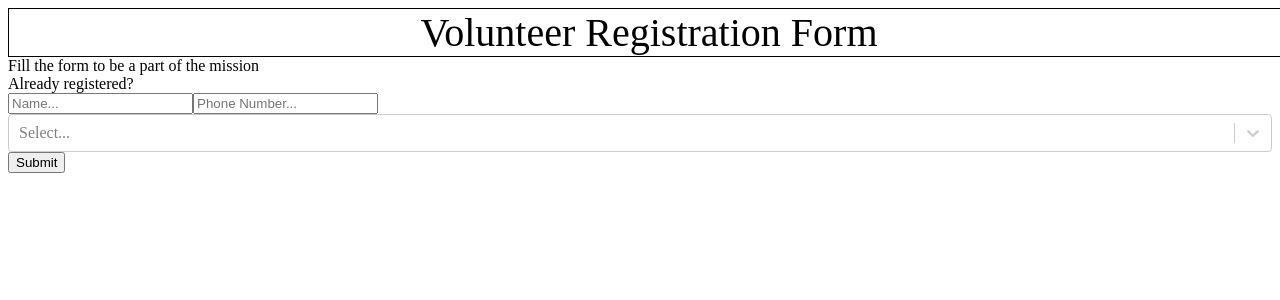
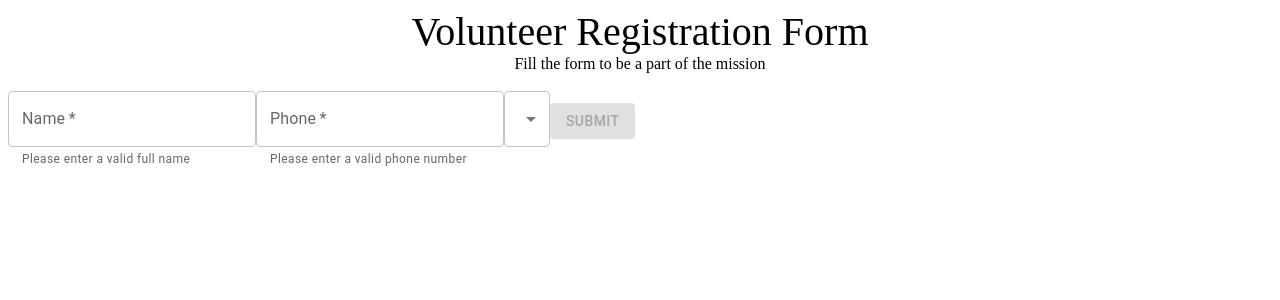
Before and after one commit to WebOps-and-Blockchain-Club/cwl-client-2022, a React (Create React App) app: page /volunteer/register in a window 1280 px wide. Shown: the top 300 px of the page. Built offline with nearby package versions, Linux system fonts and the light colour scheme; data requests are answered from the project's data file.

Commit message:
started using MaterialUI

```diff
--- a/package.json
+++ b/package.json
@@ -3,6 +3,9 @@
 	"version": "0.1.0",
 	"private": true,
 	"dependencies": {
+		"@emotion/react": "^11.10.0",
+		"@emotion/styled": "^11.10.0",
+		"@mui/material": "^5.10.0",
 		"@testing-library/jest-dom": "^5.14.1",
 		"@testing-library/react": "^13.0.0",
 		"@testing-library/user-event": "^13.2.1",
--- a/src/pages/VolunteerSide/VolunteerLogin.tsx
+++ b/src/pages/VolunteerSide/VolunteerLogin.tsx
@@ -1,4 +1,5 @@
 import React, { useState } from 'react'
+import { Button } from '@mui/material'
 
 function VolunteerLogin() {
   const [volunteerName, setVolunteerName]: [string, React.Dispatch<React.SetStateAction<string>>] =
@@ -45,7 +46,7 @@ function VolunteerLogin() {
           }}
           required
         />
-        <button>Submit</button>
+        <Button variant='contained'>Submit</Button>
       </form>
     </div>
   )
--- a/src/pages/VolunteerSide/VolunteerRegistrationForm.tsx
+++ b/src/pages/VolunteerSide/VolunteerRegistrationForm.tsx
@@ -3,8 +3,22 @@ import useFetch from '../../hooks/useFetch'
 // import { useNavigate } from "react-router-dom";
 import Provision from '../../interfaces/VolunteerSide/Provision'
 import Volunteer from '../../interfaces/VolunteerSide/Volunteer'
-import DropDown from '../../components/DropDown'
-import '../../styles/App.css'
+// import DropDown from '../../components/DropDown'
+import { provisionOptions, ProvisionOption } from '../../utils/ProvisionData'
+import { MenuProps } from '../../utils/MenuProps'
+import {
+  Box,
+  Button,
+  Chip,
+  MenuItem,
+  OutlinedInput,
+  Select,
+  SelectChangeEvent,
+  TextField,
+  useTheme,
+} from '@mui/material'
+import '../../styles/VolunteerRegistrationForm.css'
+import { getStyles } from '../../utils/GetStyles'
 
 function VolunteerRegistrationForm() {
   const [volunteerName, setVolunteerName]: [string, React.Dispatch<React.SetStateAction<string>>] =
@@ -13,16 +27,17 @@ function VolunteerRegistrationForm() {
     string,
     React.Dispatch<React.SetStateAction<string>>,
   ] = useState('')
+  // eslint-disable-next-line
   const [volunteerProvision, setVolunteerProvision]: [
     Provision[],
     React.Dispatch<React.SetStateAction<never[]>>,
   ] = useState([])
   const [error, setError] = useState('')
+  const theme = useTheme()
   // const navigate: any = useNavigate();
   // const volunteerList = useRef([]);
   const {
     data: volunteerList,
-    isPending, //eslint-disable-line
     error: err, //eslint-disable-line
   } = useFetch('http://localhost:5000/volunteers/')
   if (err) setError(err)
@@ -36,7 +51,7 @@ function VolunteerRegistrationForm() {
         id: volunteerList.length + 1,
         name: volunteerName,
         phoneNumber: volunteerPhone,
-        provisions: volunteerProvision.map((option: Provision, index: number) => option.value), //eslint-disable-line
+        provisions: volunteerProvision.map((option: Provision) => option.value),
       }
 
       volunteerList.forEach((e) => {
@@ -65,15 +80,13 @@ function VolunteerRegistrationForm() {
         className='title'
         style={{
           textAlign: 'center',
-          width: '100vw',
-          border: '1px solid black',
           fontSize: '40px',
         }}
       >
         Volunteer Registration Form
       </div>
       <div className='subtitle'>Fill the form to be a part of the mission</div>
-      <div id='already-registered'>Already registered?</div>
+      <br />
 
       <form
         action='post'
@@ -83,32 +96,75 @@ function VolunteerRegistrationForm() {
           e.preventDefault()
         }}
       >
-        <input
-          type='text'
-          name='volunteer-name'
+        <TextField
           id='volunteer-name'
-          placeholder='Name...'
+          label='Name'
+          variant='outlined'
           value={volunteerName}
           onChange={(e) => {
             setVolunteerName(e.target.value)
             e.preventDefault()
           }}
+          error={!/^[A-Z]?[a-z]*(\s[A-Z])?[a-z]*$/.test(volunteerName)}
+          helperText='Please enter a valid full name'
           required
         />
-        <input
-          type='text'
-          name='volunteer-phone'
+        <TextField
           id='volunteer-phone'
-          placeholder='Phone Number...'
+          label='Phone'
+          variant='outlined'
           value={volunteerPhone}
           onChange={(e) => {
             setVolunteerPhone(e.target.value)
             e.preventDefault()
           }}
+          error={volunteerPhone.length !== 0 && !/^\d{10}$/.test(volunteerPhone)}
+          helperText='Please enter a valid phone number'
           required
         />
-        <DropDown props={{ volunteerProvision, setVolunteerProvision }} />
-        <button>Submit</button>
+        {/* <DropDown props={{ volunteerProvision, setVolunteerProvision }} /> */}
+        <Select
+          labelId='demo-multiple-chip-label'
+          id='demo-multiple-chip'
+          multiple
+          value={volunteerProvision}
+          onChange={(e: SelectChangeEvent<Provision[]>) => {
+            // let provision: Provision = { // eslint-disable-line
+            //   value: e.target.value[0],
+            //   label: e.target.value[0]
+            // }
+            // let tempArr = volunteerProvision; // eslint-disable-line
+            // tempArr.push(provision);
+            // setVolunteerProvision(tempArr);
+            console.log(e.target.value)
+            e.preventDefault()
+          }}
+          input={<OutlinedInput id='select-multiple-chip' label='Chip' />}
+          renderValue={(selected) => (
+            <Box sx={{ display: 'flex', flexWrap: 'wrap', gap: 0.5 }}>
+              {selected.map((provision: Provision) => (
+                <Chip key={provision.value} label={provision.label} />
+              ))}
+            </Box>
+          )}
+          MenuProps={MenuProps}
+        >
+          {provisionOptions.map((provisionOption: ProvisionOption) => (
+            <MenuItem
+              key={provisionOption.value}
+              value={provisionOption.value}
+              style={getStyles(provisionOption, provisionOptions, theme)}
+            >
+              {provisionOption.label}
+            </MenuItem>
+          ))}
+        </Select>
+        <Button
+          variant='contained'
+          disabled={!(volunteerName && volunteerPhone && volunteerProvision.length)}
+        >
+          Submit
+        </Button>
         {error}
       </form>
     </div>
--- /dev/null
+++ b/src/styles/VolunteerRegistrationForm.css
@@ -0,0 +1,3 @@
+.subtitle{
+    text-align: center;
+}
--- /dev/null
+++ b/src/utils/GetStyles.ts
@@ -0,0 +1,15 @@
+import { Theme } from '@mui/material'
+import { ProvisionOption } from './ProvisionData'
+
+export function getStyles(
+  provisionOption: ProvisionOption,
+  personName: ProvisionOption[],
+  theme: Theme,
+) {
+  return {
+    fontWeight:
+      personName.indexOf(provisionOption) === -1
+        ? theme.typography.fontWeightRegular
+        : theme.typography.fontWeightMedium,
+  }
+}
--- /dev/null
+++ b/src/utils/MenuProps.ts
@@ -0,0 +1,11 @@
+const ITEM_HEIGHT = 48
+const ITEM_PADDING_TOP = 8
+
+export const MenuProps = {
+  PaperProps: {
+    style: {
+      maxHeight: ITEM_HEIGHT * 4.5 + ITEM_PADDING_TOP,
+      width: 250,
+    },
+  },
+}
```
Also changed, not shown: src/interfaces/VolunteerSide/Volunteer.tsx (+4 -4 lines), src/pages/VolunteerSide/VolunteerDashboard.tsx (added, +7 -0 lines), src/utils/ProvisionData.ts (renamed from src/utils/ProvisionData.tsx), 1 other file (tests, documents, lock files or other folders).
